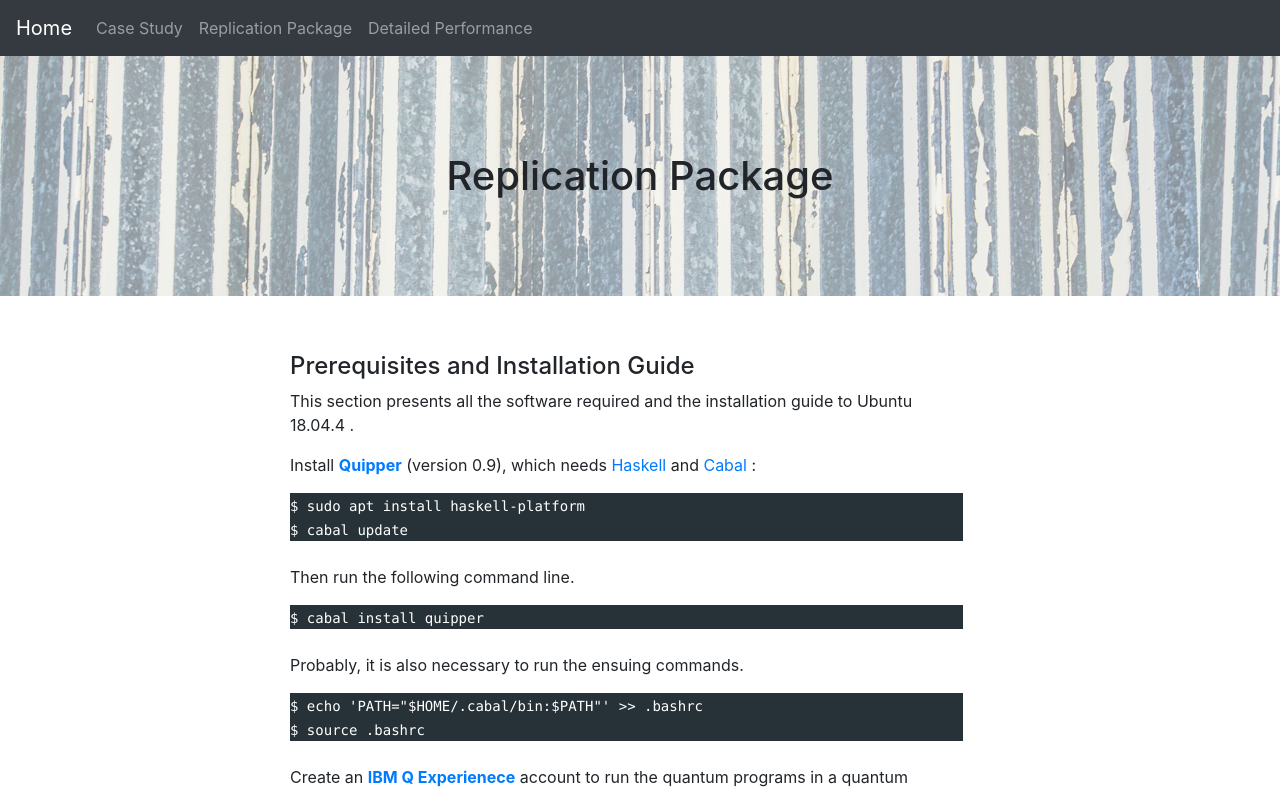
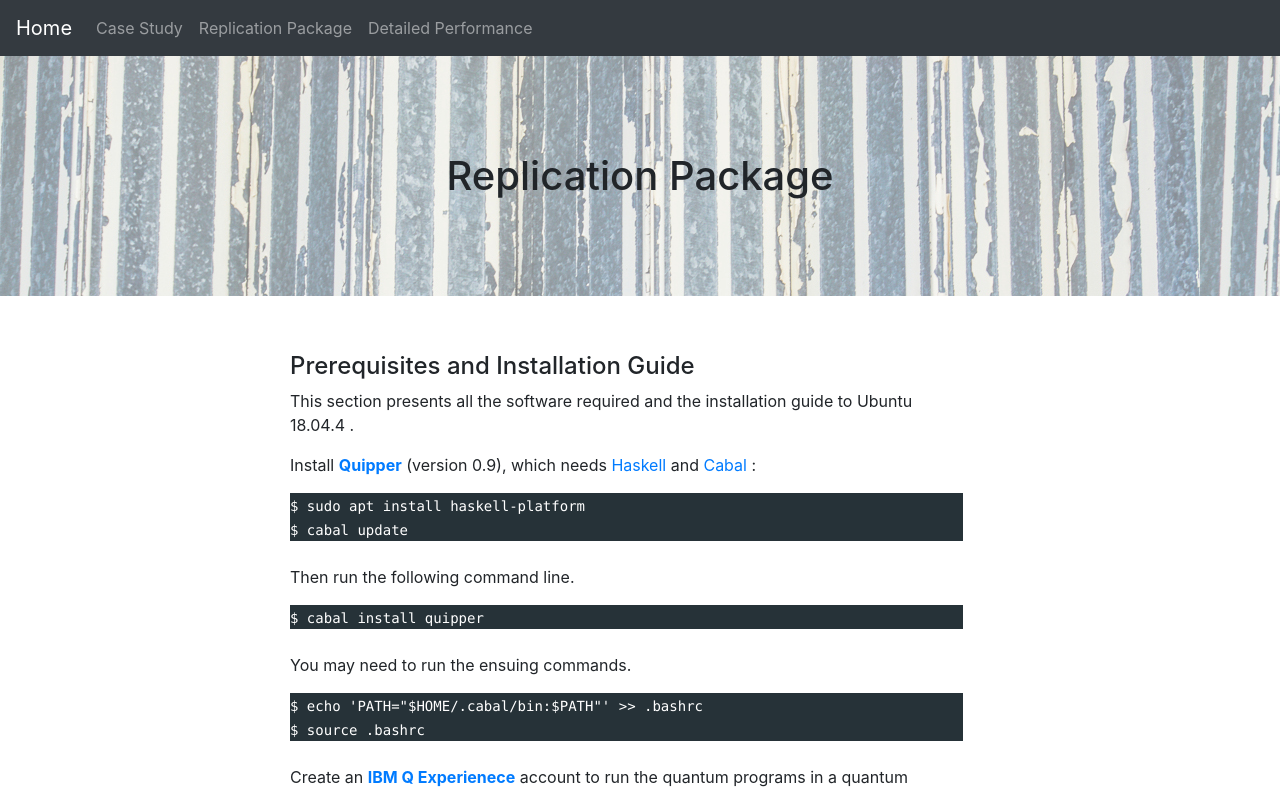
Before and after one commit to AnaNeri/quantamorphismsGuide, a React (Create React App) app: page /replicationPackage in a window 1280 px wide. Shown: the top 792 px of the page. Built offline with nearby package versions, Linux system fonts and the light colour scheme.

Commit message:
Add suggestion

```diff
--- a/src/containers/ReplicationPackage.js
+++ b/src/containers/ReplicationPackage.js
@@ -47,7 +47,7 @@ function Content() {
 
         <br/>
         <p>
-        Probably, it is also necessary to run the ensuing commands.
+        You may need to run the ensuing commands.
         </p>
         <div style= {{backgroundColor: `#263238`}}>
         <code style={{color:'white'}}> $ echo 'PATH="$HOME/.cabal/bin:$PATH"' >> .bashrc </code>
@@ -100,7 +100,7 @@ function Content() {
 
         <h4>Experiment</h4>
 
-        This paper applies the following tool-chain.
+        The experiments in the paper follow the tool-chain.
 
         <Figure>
           <Figure.Image
```
